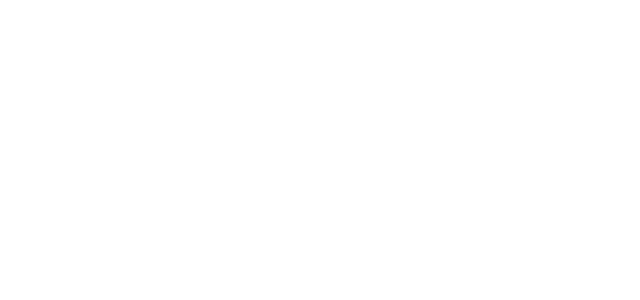
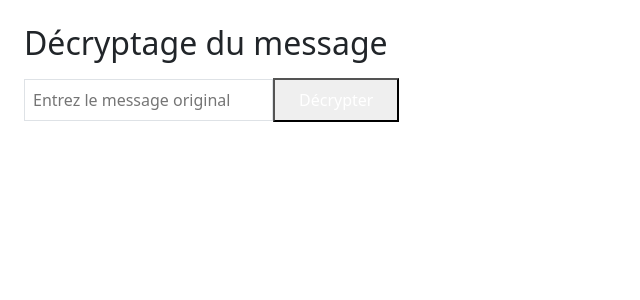
Before and after one commit to Medou13500/challenge48, a React (Vite) app: page /cryptographie in a window 1280 px wide. Before the commit this address had no page. Shown: the top 300 px of the page, without its empty margins (0-640 px from the left). Built offline with nearby package versions, Linux system fonts and the light colour scheme.

Commit message:
feat (crypto) : add cryptographie

```diff
--- a/src/App.tsx
+++ b/src/App.tsx
@@ -1,16 +1,15 @@
 import './App.css'
 import {Route, BrowserRouter as Router, Routes} from "react-router-dom";
-import Egnime3D from "./components/egnimes-3d/Egnime3D.tsx";
-import EgnimePrisonier from './components/salle1_CellulePrisonnier/EgnimePrisonier.tsx';
+import EgnimePrisonier from "./Components/salle1_CellulePrisonnier/egnimePrisonier.tsx";
+import DecryptMessage from "./Components/cryptographie/cryptographie.tsx";
 
 function App() {
   return (
 
     <Router>
         <Routes>
-            <Route path="/egnime-3d" element={<Egnime3D/>}/>
+            <Route path="/cryptographie" element={<DecryptMessage/>}/>
             <Route path="/Prisonier" element={<EgnimePrisonier/>}/>
-
         </Routes>
     </Router>
   )
--- /dev/null
+++ b/src/Components/cryptographie/cryptographie.tsx
@@ -0,0 +1,82 @@
+import { useState } from "react";
+
+export default function DecryptMessage() {
+    const encryptedMessage = "krndjhghodihxloohnrqrkd";
+    const shift = 3;
+
+    const [inputValue, setInputValue] = useState("");
+    const [result, setResult] = useState("");
+    const [attempts, setAttempts] = useState(0);
+    const [showHint1, setShowHint1] = useState(false);
+    const [showHint2, setShowHint2] = useState(false);
+    const [showHint3, setShowHint3] = useState(false);
+
+    const isCorrectAnswer = (input: string) => {
+        return input === "hokagedelafeuillekonoha";
+    };
+
+    const handleDecrypt = () => {
+        if (isCorrectAnswer(inputValue)) {
+            setResult("✅ Bravo ! Vous avez trouvé le bon message !");
+        } else {
+            setAttempts(attempts + 1);
+
+            if (attempts === 0) {
+                setShowHint1(true);
+                setResult("❌ Ce n'est pas le bon message. Premier indice débloqué !");
+            } else if (attempts === 1) {
+                setShowHint2(true);
+                setResult("❌ Nouvel essai incorrect. Deuxième indice débloqué !");
+            } else if (attempts === 2) {
+                setShowHint3(true);
+                setResult("❌ Incorrect. Troisième indice débloqué !")
+            } else {
+                setResult(`❌ Ce n'est pas le bon message, réessayez ! (${attempts + 1} tentatives)`);
+            }
+        }
+    };
+
+    return (
+        <div className="p-4 max-w-md mx-auto bg-gray-100 rounded-lg shadow-md">
+            <h2 className="text-xl font-bold mb-2">Décryptage du message</h2>
+
+            <p className="d-none text-md font-mono bg-gray-200 p-2 rounded mb-4">
+                Message chiffré : {encryptedMessage}
+            </p>
+
+            {showHint1 && (
+                <p className="text-sm text-gray-700 mb-2">
+                    🔍 Indice 1 : Inspect bien toute la page.
+                </p>
+            )}
+
+            {showHint2 && (
+                <p className="text-sm text-gray-700 mb-2">
+                    🔍 Indice 2 : C'est un chiffrement de César avec un décalage de {shift}.
+                </p>
+            )}
+
+            {showHint3 && (
+                <p className="text-sm text-gray-700 mb-2">
+                    🧩 Indice 3 : Pour décrypter, utilisez un décalage de {-shift} (ou {26-shift}).
+                </p>
+            )}
+            <input
+                type="text"
+                placeholder="Entrez le message original"
+                value={inputValue}
+                onChange={(e) => setInputValue(e.target.value)}
+                className="border p-2 w-full rounded-md"
+            />
+
+            <button
+                onClick={handleDecrypt}
+                className="bg-blue-500 text-white px-4 py-2 mt-2 rounded-md hover:bg-blue-600"
+            >
+                Décrypter
+            </button>
+
+            {result && <p className="mt-2 font-semibold">{result}</p>}
+        </div>
+    );
+}
--- a/src/components/egnimes-3d/Egnime3D.tsx
+++ /dev/null
@@ -1,5 +0,0 @@
-export const Egnime3D = () => {
-  return <div>Egnime3D</div>;
-};
-
-export default Egnime3D;
```
